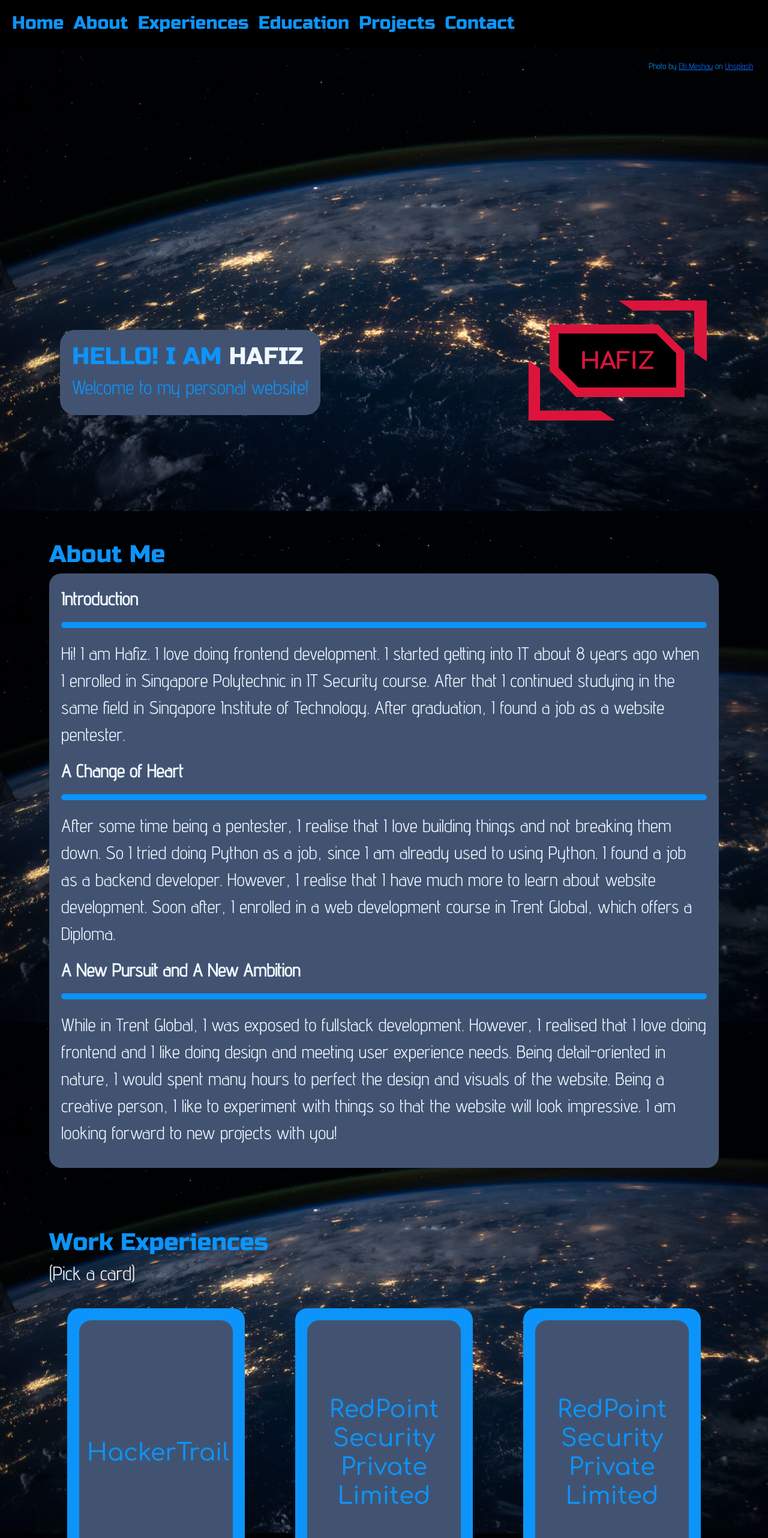
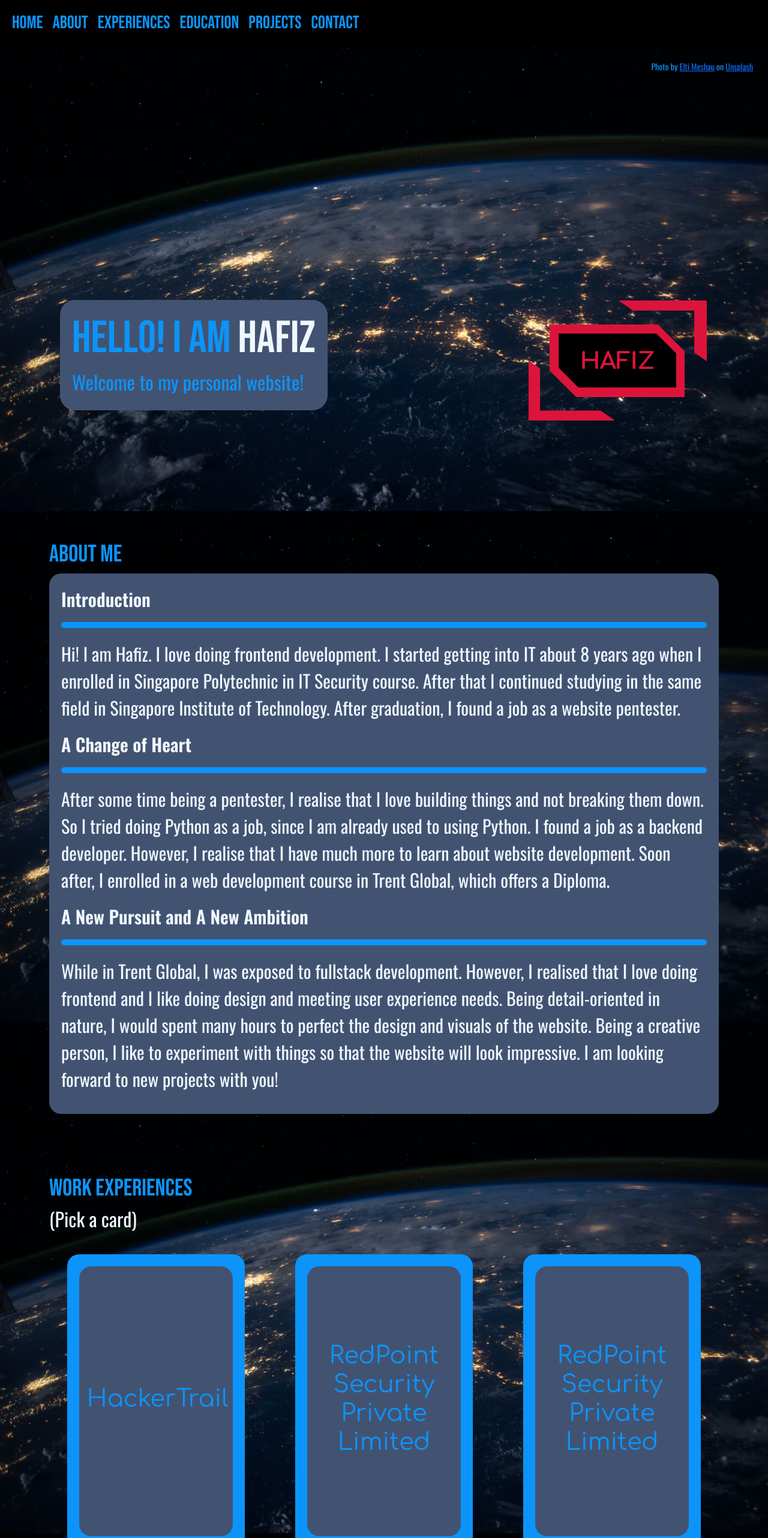
Before and after one commit to shadowbattalion/personal-website, a React (Create React App) app in the folder personal-website/: page / in a window 1280 px wide. Shown: the top 2564 px of the page at 60% size. Built offline with nearby package versions, Linux system fonts and the light colour scheme.

Commit message:
done with fonts

```diff
--- a/personal-website/src/App.css
+++ b/personal-website/src/App.css
@@ -1,8 +1,15 @@
-@import url('https://fonts.googleapis.com/css2?family=Comfortaa:wght@500&family=Advent+Pro&family=Russo+One&display=swap');
+@import url('https://fonts.googleapis.com/css2?family=Bebas+Neue&family=Comfortaa&family=Oswald:wght@400;600&display=swap');
+
+
+
+/* color schemes
+https://cssgradient.io/shades-of-blue/ Alice Blue
+https://mycolor.space/?hex=%23353C4A&sub=1 Natural pallette
+
+*/
 
 body {
   background-image: url("images/nasa-Q1p7bh3SHj8-unsplash.jpg");
-  /* https://unsplash.com/photos/2S2F2exmbhw?utm_source=unsplash&utm_medium=referral&utm_content=creditShareLink */
   background-repeat: no-repeat;
   background-attachment: fixed;
   background-size: cover;
@@ -33,7 +40,7 @@ body {
 
 .subtitle{
 
-  font-family: 'Advent Pro', sans-serif;
+  font-family: 'Oswald', sans-serif;
   margin-bottom:40px;
   color:#F0F8FF;
 
@@ -44,7 +51,7 @@ body {
 .link-text{
 
   color:#0c94fa;
-  font-family: 'Russo One', sans-serif;
+  font-family: 'Bebas Neue', cursive;
   font-size: 30px;
   transition: color 1s;
 
@@ -62,7 +69,7 @@ body {
 
 .about-text{
 
-  font-family: 'Advent Pro', sans-serif;
+  font-family: 'Oswald', sans-serif;
   font-size: 20px;
 
 
@@ -109,7 +116,7 @@ body {
 
 #image-credit{
 
-  font-family: 'Advent Pro', sans-serif;
+  font-family: 'Oswald', sans-serif;
   position:absolute;
   top:100px;
   right:25px;
@@ -198,7 +205,8 @@ body {
   opacity: 0;
   overflow: hidden;
   white-space: nowrap;
-  font-family: 'Russo One', sans-serif;
+  font-size: 50px;
+  font-family: 'Bebas Neue', cursive;
   animation: typing 1.5s linear forwards;
 
 }
@@ -210,7 +218,7 @@ body {
   opacity: 0;
   overflow: hidden;
   white-space: nowrap;
-  font-family: 'Advent Pro', sans-serif;
+  font-family: 'Oswald', sans-serif;
   animation: typing 1.5s linear 1.5s forwards;
 
 }
@@ -255,7 +263,7 @@ body {
 
 .panel-title{
 
-  font-family: 'Russo One', sans-serif;
+  font-family: 'Bebas Neue', cursive;
   font-size: 40px;
 
 
@@ -327,12 +335,28 @@ body {
   color: #F0F8FF;
   border-radius: 20px;
   transform: rotateY(180deg);
-  font-family: 'Advent Pro', sans-serif;
+  font-family: 'Oswald', sans-serif;
 }
 
 .card-body{
   display: flex;
   flex-direction: column;
+}
+
+
+.card-title{
+
+
+  color:#0c94fa;
+
+}
+
+
+.card-subtitle{
+
+  color:#0c94fa;
+
+
 }
 
 .card-divider{
@@ -360,6 +384,8 @@ body {
 
 
 }
+
+
 
 
 .card-back-inner{
@@ -439,7 +465,7 @@ body {
 
 .contact-title{
 
-  font-family: 'Russo One', sans-serif;
+  font-family: 'Bebas Neue', cursive;
   font-size: 40px;
   margin-bottom:40px;
 
@@ -452,6 +478,32 @@ body {
 
 
 /* Contacts Page */
+
+
+
+
+
+@media (min-width:768px) {
+
+  /* Home Page */
+
+  #title{
+
+    font-size: 75px;
+
+
+  }
+
+
+
+
+
+  /* Home Page */
+
+
+
+
+}
 
 
 
@@ -476,7 +528,7 @@ body {
 
   #intro{
     position:absolute;
-    top: 550px;
+    top: 500px;
     left: 100px;
   }
 
--- a/personal-website/src/pages/Education.js
+++ b/personal-website/src/pages/Education.js
@@ -25,7 +25,7 @@ export default function Education(props){
                                 <Card.Body className='card-body'>
                                     <CloseButton  onClick={()=>props.onClickReverseAnimate("e"+i)} style={{ position:"absolute", right:"20px"}} />
                                     <Card.Title style={{fontSize:"30px", width:"90%"}}>{props.educationFromJson.length!==0?props.educationFromJson[i].institute:""}</Card.Title>
-                                    <Card.Subtitle className="mb-2 text-muted" style={{fontSize:"20px"}}>{props.educationFromJson.length!==0?props.educationFromJson[i].duration:""}</Card.Subtitle>
+                                    <Card.Subtitle className="card-subtitle mb-2" style={{fontSize:"20px"}}>{props.educationFromJson.length!==0?props.educationFromJson[i].duration:""}</Card.Subtitle>
                                     <div className="card-divider"></div>
                                     <Card.Text className="card-text" style={{fontSize:"25px"}}>{props.educationFromJson.length!==0?props.educationFromJson[i].cert:""}</Card.Text>
                                 </Card.Body>
--- a/personal-website/src/pages/Projects.js
+++ b/personal-website/src/pages/Projects.js
@@ -25,11 +25,10 @@ export default function Projects(props){
                         <div className="card-back">
                             <Card.Body className='card-body'>
                                 <CloseButton  onClick={()=>props.onClickReverseAnimate("p"+i)} style={{ position:"absolute", right:"20px"}} />
-                                <Card.Title style={{fontSize:"30px", width:"90%"}}>{props.projectsFromJson.length!==0?props.projectsFromJson[i].title:""}</Card.Title>
-                                <Card.Subtitle className="mb-2 text-muted" style={{fontSize:"20px"}}>{props.projectsFromJson.length!==0?props.projectsFromJson[i].association:""}</Card.Subtitle>
-
-                                {props.projectsFromJson.length!==0 && props.projectsFromJson[i].website!=="" ? <h5>Website: <a className='website-link' href={props.projectsFromJson[i].website}>{props.projectsFromJson[i].title+" Website"}</a></h5>:""}
-                                {props.projectsFromJson.length!==0 && props.projectsFromJson[i].github!=="" ? <h5>Github: <a className='website-link' href={props.projectsFromJson[i].github}>{props.projectsFromJson[i].title+" Github"}</a></h5>:""}
+                                <Card.Title className="card-title" style={{fontSize:"30px", width:"90%"}}>{props.projectsFromJson.length!==0?props.projectsFromJson[i].title:""}</Card.Title>
+                                <Card.Subtitle className="card-subtitle mb-2" style={{fontSize:"20px"}}>{props.projectsFromJson.length!==0?props.projectsFromJson[i].association:""}</Card.Subtitle>
+                                {props.projectsFromJson.length!==0 && props.projectsFromJson[i].website!=="" ? <h5>Website: <a className='website-link' href={props.projectsFromJson[i].website} target="_blank" rel="noopener noreferrer">{props.projectsFromJson[i].title+" Website"}</a></h5>:""}
+                                {props.projectsFromJson.length!==0 && props.projectsFromJson[i].github!=="" ? <h5>Github: <a className='website-link' href={props.projectsFromJson[i].github} target="_blank" rel="noopener noreferrer">{props.projectsFromJson[i].title+" Github"}</a></h5>:""}
                                 <div className="card-divider"></div>
                                 <Card.Text className="card-text" style={{fontSize:"25px"}}>{props.projectsFromJson.length!==0 && props.projectsFromJson[i].description!==""?props.projectsFromJson[i].description:""}</Card.Text>
                             </Card.Body>
--- a/personal-website/src/pages/Work.js
+++ b/personal-website/src/pages/Work.js
@@ -26,8 +26,8 @@ export default function Work(props){
                                 <Card.Body className='card-body'>
                                     <CloseButton  onClick={()=>props.onClickReverseAnimate("w"+i)} style={{ position:"absolute", right:"20px"}} />
                                     <Card.Title style={{fontSize:"30px", width:"90%"}}>{props.experienceFromJson.length!==0?props.experienceFromJson[i].location:""}</Card.Title>
-                                    <Card.Subtitle className="mb-2 text-muted" style={{fontSize:"20px"}}>{props.experienceFromJson.length!==0?props.experienceFromJson[i].duration:""}</Card.Subtitle>
-                                    <Card.Subtitle className="mb-2 text-muted" style={{fontSize:"20px"}}>{props.experienceFromJson.length!==0?props.experienceFromJson[i].type:""}</Card.Subtitle>
+                                    <Card.Subtitle className="card-subtitle mb-2" style={{fontSize:"20px"}}>{props.experienceFromJson.length!==0?props.experienceFromJson[i].duration:""}</Card.Subtitle>
+                                    <Card.Subtitle className="card-subtitle mb-2" style={{fontSize:"20px"}}>{props.experienceFromJson.length!==0?props.experienceFromJson[i].type:""}</Card.Subtitle>
                                     <div className="card-divider"></div>
                                     <Card.Text className="card-text" style={{fontSize:"25px"}}>
                                             {props.experienceFromJson.length!==0?props.experienceFromJson[i].description.map(desc => <div><p>{desc}</p><hr className='card-text-hr'></hr></div>):""}
```
